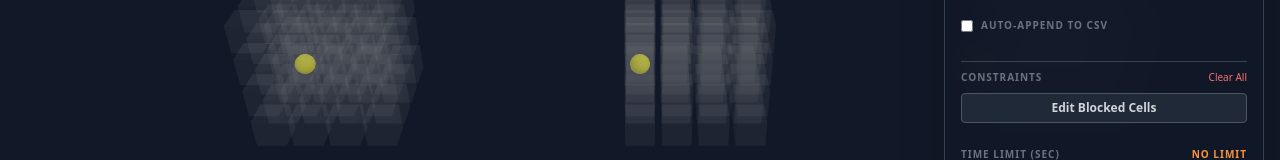
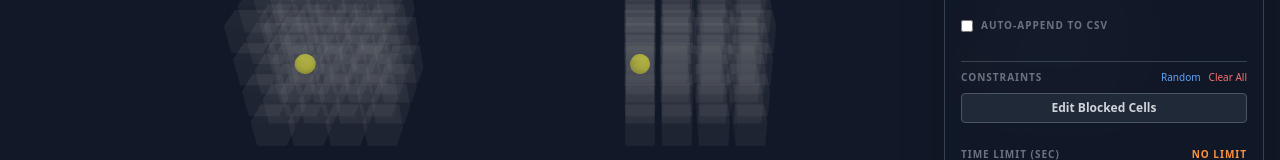
Before and after one commit to iniFaiz/3d-knights-tour-better, a Vue app: page / in a window 1280 px wide. Shown: the part 336-496 px from the top of the page. Built offline with nearby package versions, Linux system fonts and the light colour scheme.

Commit message:
Add randomize constraints feature to ControlPanel and implement logic in App.vue

```diff
--- a/src/App.vue
+++ b/src/App.vue
@@ -356,6 +356,37 @@ function clearConstraints() {
     });
 }
 
+function randomizeConstraints() {
+    clearConstraints();
+    const [w, l, h] = dimensions.value;
+    const total = w * l * h;
+    // Block roughly 10% of cells
+    const count = Math.floor(total * 0.1);
+
+    let added = 0;
+    let attempts = 0;
+    // Safety break to prevent infinite loop if board is small or full
+    while (added < count && attempts < total * 5) {
+        const x = Math.floor(Math.random() * w);
+        const y = Math.floor(Math.random() * l);
+        const z = Math.floor(Math.random() * h);
+        const key = `${x},${y},${z}`;
+
+        // Don't block start pos
+        if (x === startPos.value[0] && y === startPos.value[1] && z === startPos.value[2]) {
+            attempts++;
+            continue;
+        }
+
+        if (!blockedCells.value.has(key)) {
+            blockedCells.value.add(key);
+            panels.forEach(p => p.setBlocked(x, y, z, true));
+            added++;
+        }
+        attempts++;
+    }
+}
+
 async function selectLogFile() {
     if (!('showOpenFilePicker' in window)) {
         alert('Browser Anda tidak mendukung File System Access API. Gunakan Chrome, Edge, atau Opera versi terbaru di Desktop.');
@@ -492,6 +523,7 @@ watch(isRunning, (newVal, oldVal) => {
             @reset="rebuildBoards"
             @toggle-edit-constraints="isEditingConstraints = !isEditingConstraints"
             @clear-constraints="clearConstraints"
+            @randomize-constraints="randomizeConstraints"
         />
     </div>
 </template>
--- a/src/components/ControlPanel.vue
+++ b/src/components/ControlPanel.vue
@@ -18,7 +18,7 @@ const props = defineProps({
     stats: Array
 });
 
-const emit = defineEmits(['update:dims', 'update:startPos', 'update:isRandomStart', 'update:saveCsv', 'select-file', 'update:speed', 'update:separation', 'update:timeLimit', 'toggle-run', 'reset', 'toggle-edit-constraints', 'clear-constraints']);
+const emit = defineEmits(['update:dims', 'update:startPos', 'update:isRandomStart', 'update:saveCsv', 'select-file', 'update:speed', 'update:separation', 'update:timeLimit', 'toggle-run', 'reset', 'toggle-edit-constraints', 'clear-constraints', 'randomize-constraints']);
 
 const localDims = reactive([...props.dims]);
 const localStartPos = reactive([...props.startPos]);
@@ -147,7 +147,10 @@ const speedStep = computed({
             <div class="pt-2 space-y-2 border-t border-gray-700">
                 <div class="flex items-center justify-between">
                     <span class="text-[10px] font-bold text-gray-500 uppercase tracking-widest">Constraints</span>
-                    <button @click="$emit('clear-constraints')" :disabled="isRunning" class="text-[10px] text-red-400 hover:text-red-300 disabled:opacity-50">Clear All</button>
+                    <div class="flex gap-2">
+                        <button @click="$emit('randomize-constraints')" :disabled="isRunning" class="text-[10px] text-blue-400 hover:text-blue-300 disabled:opacity-50">Random</button>
+                        <button @click="$emit('clear-constraints')" :disabled="isRunning" class="text-[10px] text-red-400 hover:text-red-300 disabled:opacity-50">Clear All</button>
+                    </div>
                 </div>
                 <button @click="$emit('toggle-edit-constraints')"
                         :disabled="isRunning"
```
